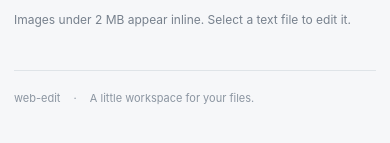
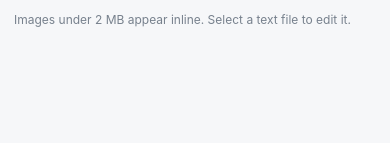
Before and after one commit to pettijohn/web-edit, a website: page web_edit/static/index.html in a window 390 px wide. Shown: the part 565-708 px from the top of the page. Drawn offline with Linux system fonts and the light colour scheme; files that its build step writes are made by us from their sources; no server answers.

Commit message:
Remove the application footer

```diff
--- a/web_edit/static/app.css
+++ b/web_edit/static/app.css
@@ -63,8 +63,6 @@ input[type=file] { max-width: 100%; font: inherit; margin-top: 8px; }
 .upload-controls { display: flex; gap: 8px; flex-shrink: 0; }
 .upload-footer { display: flex; align-items: center; justify-content: space-between; gap: 16px; margin-top: 20px; }
 #upload-summary { font-size: 13px; color: #687584; }
-footer { max-width: 1080px; margin: 40px auto 24px; padding: 20px 0; border-top: 1px solid var(--border); font-size: 11px; color: #8b95a1; }
-footer span { padding: 0 10px; }
 dialog { max-width: min(440px, calc(100% - 28px)); border: 1px solid var(--border); border-radius: 12px; padding: 24px; color: #202b3a; }
 dialog::backdrop { background: #17253166; }
 dialog p { line-height: 1.6; overflow-wrap: anywhere; }
@@ -87,5 +85,4 @@ dialog .actions { justify-content: flex-end; }
   .cm-scroller { font-size: 16px; }
   #uploads { padding: 18px 14px; }
   .upload-info { flex-wrap: wrap; }
-  footer { margin: 24px 14px; }
 }
--- a/web_edit/static/index.html
+++ b/web_edit/static/index.html
@@ -46,7 +46,6 @@
       <div class="upload-footer"><span id="upload-summary" role="status"></span><button id="start-uploads" disabled>Upload files</button></div>
     </section>
   </main>
-  <footer>web-edit <span>·</span> A little workspace for your files.</footer>
   <dialog id="confirmation" aria-labelledby="confirmation-title" aria-describedby="confirmation-message">
     <form method="dialog">
       <h2 id="confirmation-title">Confirm</h2>
```
